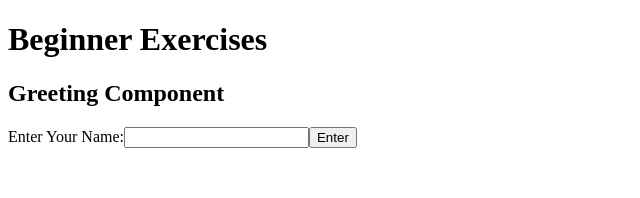
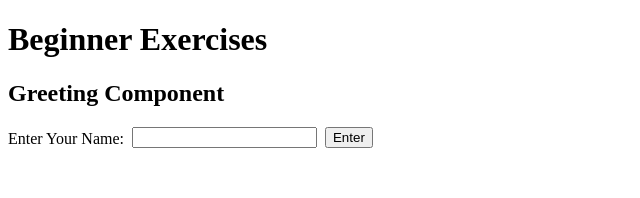
Before and after one commit to ccheung8/Intro-to-React-Exercises, a React (Vite) app in the folder intro-to-react-exercises/: page / in a window 1280 px wide. Shown: the top 198 px of the page, without its empty margins (0-640 px from the left). Built offline with nearby package versions, Linux system fonts and the light colour scheme.

Commit message:
componentized greeting portion

```diff
--- a/intro-to-react-exercises/src/App.jsx
+++ b/intro-to-react-exercises/src/App.jsx
@@ -1,9 +1,5 @@
-// import { useState } from 'react'
-// import reactLogo from './assets/react.svg'
-// import viteLogo from '/vite.svg'
-// import './App.css'
-
 import React from 'react';
+import { GreetingComponent } from './components/GreetingComponent';
 
 function App() {
   const [name, setName] = React.useState();
@@ -11,20 +7,18 @@ function App() {
   function handleName(event) {
     event.preventDefault();
     setName(event.target.name.value);
+    event.target.name.value = "";
   }
 
   return (
     <>
       <h1>Beginner Exercises</h1>
-      <div className='greetingComponent'>
-        <h2>Greeting Component</h2>
-        <form onSubmit={handleName}>
-          <label htmlFor='name'>Enter Your Name:</label>
-          <input type="text" name='name' id='name' />
-          <button type='submit'>Enter</button>
-        </form>
-        {name && <p>Hello, {name}!</p>}
-      </div>
+
+        <GreetingComponent
+          handleName={handleName}
+          name={name}
+        />
+
     </>
   )
 }
--- /dev/null
+++ b/intro-to-react-exercises/src/components/GreetingComponent.jsx
@@ -0,0 +1,13 @@
+export function GreetingComponent({ handleName, name }) {
+  return (
+    <div className='greetingContainer'>
+        <h2>Greeting Component</h2>
+      <form onSubmit={handleName}>
+        <label htmlFor='name'>Enter Your Name:</label>
+        <input type="text" name='name' id='name' style={{height: "min-content"}} />
+        <button type='submit'>Enter</button>
+      </form>
+      {name && <p>Hello, {name}!</p>}
+    </div>
+  )
+}
--- a/intro-to-react-exercises/src/index.css
+++ b/intro-to-react-exercises/src/index.css
@@ -1,3 +1,5 @@
-.greetingComponent {
-  /* background-color: black; */
+.greetingContainer form {
+  display: flex;
+  gap: 8px;
+  align-items: end;
 }
```
